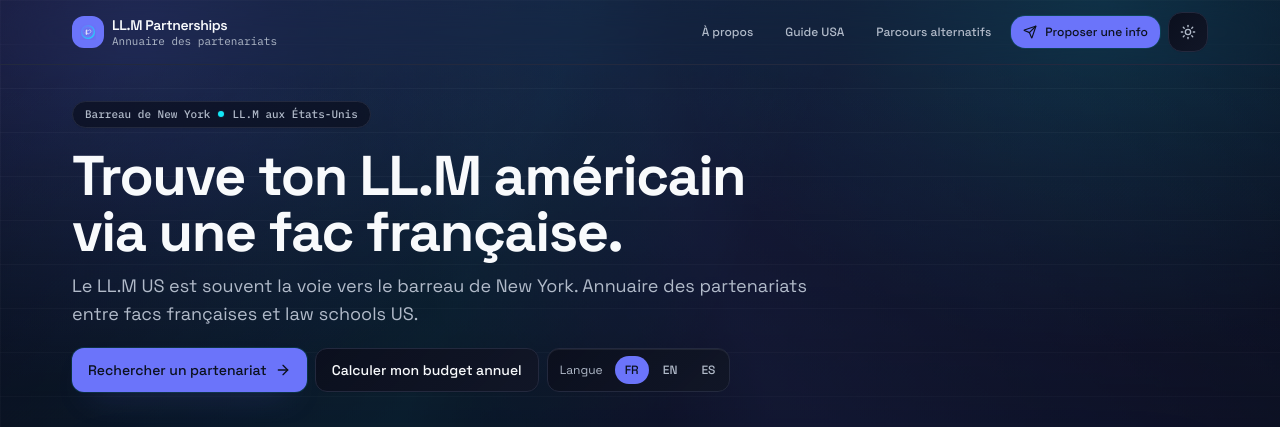
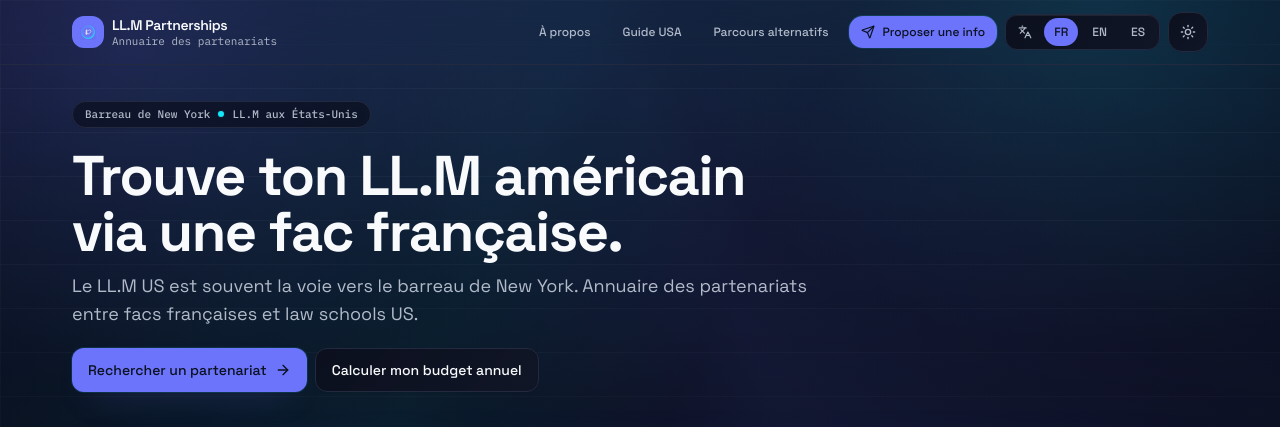
Before and after one commit to CorentinSG/llm-partnerships, a Next.js app in the folder llm-partnerships/: page / in a window 1280 px wide. Shown: the top 427 px of the page. Built offline with nearby package versions, Linux system fonts and the light colour scheme; no server answers.

Commit message:
Move language switcher into header

```diff
--- a/llm-partnerships/src/app/layout.tsx
+++ b/llm-partnerships/src/app/layout.tsx
@@ -5,6 +5,7 @@ import { IBM_Plex_Mono, Space_Grotesk } from "next/font/google"
 
 import { SiteHeader } from "@/components/site-header"
 import { GoogleAnalytics } from "@/components/analytics/google-analytics"
+import { LanguageProvider } from "@/components/language-provider"
 import { ThemeProvider } from "@/components/theme-provider"
 
 const sans = Space_Grotesk({
@@ -30,6 +31,7 @@ export default function RootLayout({ children }: { children: ReactNode }) {
     <html lang="fr" suppressHydrationWarning>
       <body className={`${sans.variable} ${mono.variable}`}>
         <ThemeProvider>
+          <LanguageProvider>
           <div className="min-h-dvh bg-background app-surface">
             <GoogleAnalytics />
             <SiteHeader />
@@ -71,6 +73,7 @@ export default function RootLayout({ children }: { children: ReactNode }) {
               </div>
             </footer>
           </div>
+          </LanguageProvider>
         </ThemeProvider>
       </body>
     </html>
--- /dev/null
+++ b/llm-partnerships/src/components/language-provider.tsx
@@ -0,0 +1,38 @@
+"use client"
+
+import * as React from "react"
+
+import type { UiLanguage } from "@/lib/text-utils"
+
+type LanguageContextValue = {
+  language: UiLanguage
+  setLanguage: (language: UiLanguage) => void
+}
+
+const LanguageContext = React.createContext<LanguageContextValue | null>(null)
+
+export function LanguageProvider({ children }: { children: React.ReactNode }) {
+  const [language, setLanguage] = React.useState<UiLanguage>("fr")
+
+  React.useEffect(() => {
+    document.documentElement.lang = language
+  }, [language])
+
+  const value = React.useMemo(() => ({ language, setLanguage }), [language])
+
+  return (
+    <LanguageContext.Provider value={value}>
+      {children}
+    </LanguageContext.Provider>
+  )
+}
+
+export function useLanguage() {
+  const context = React.useContext(LanguageContext)
+
+  if (!context) {
+    throw new Error("useLanguage must be used within LanguageProvider")
+  }
+
+  return context
+}
--- a/llm-partnerships/src/components/pages/home-page.tsx
+++ b/llm-partnerships/src/components/pages/home-page.tsx
@@ -6,6 +6,7 @@ import { ArrowRight, Filter, Search } from "lucide-react"
 import { CostSimulator } from "@/components/cost-simulator"
 import { FiltersPanel } from "@/components/filters/filters-panel"
 import { FranceMap } from "@/components/france-map"
+import { useLanguage } from "@/components/language-provider"
 import { PartnershipCard } from "@/components/partnership-card"
 import { UsMap } from "@/components/us-map"
 import { Button } from "@/components/ui/button"
@@ -134,7 +135,7 @@ export function HomePage() {
   const [filters, setFilters] = React.useState<FiltersState>(() => emptyFilters())
   const [mapMode, setMapMode] = React.useState<"fr" | "us">("fr")
   const [visibleCount, setVisibleCount] = React.useState(RESULTS_PAGE_SIZE)
-  const [language, setLanguage] = React.useState<UiLanguage>("fr")
+  const { language } = useLanguage()
   const t = pageCopy[language]
 
   const filtered = React.useMemo(
@@ -210,23 +211,6 @@ export function HomePage() {
               <Button asChild variant="secondary" className="h-11 rounded-xl">
                 <a href="#cost-estimator">{t.costCta}</a>
               </Button>
-              <div className="glass-panel inline-flex h-11 items-center gap-1 rounded-xl p-1">
-                <span className="px-2 text-xs text-muted-foreground">{t.language}</span>
-                {(["fr", "en", "es"] as UiLanguage[]).map((item) => (
-                  <button
-                    key={item}
-                    type="button"
-                    className={`rounded-lg px-2.5 py-1.5 text-xs font-medium transition-colors ${
-                      language === item
-                        ? "bg-primary text-primary-foreground"
-                        : "text-muted-foreground hover:bg-secondary hover:text-foreground"
-                    }`}
-                    onClick={() => setLanguage(item)}
-                  >
-                    {item.toUpperCase()}
-                  </button>
-                ))}
-              </div>
             </div>
           </div>
       </section>
--- a/llm-partnerships/src/components/site-header.tsx
+++ b/llm-partnerships/src/components/site-header.tsx
@@ -1,11 +1,71 @@
+"use client"
+
 import Link from "next/link"
-import { Menu, Send } from "lucide-react"
+import { Languages, Menu, Send } from "lucide-react"
 
+import { useLanguage } from "@/components/language-provider"
 import { LogoMark } from "@/components/logo"
 import { ThemeToggle } from "@/components/theme-toggle"
 import { Button } from "@/components/ui/button"
 import { Sheet, SheetContent, SheetHeader, SheetTitle, SheetTrigger } from "@/components/ui/sheet"
+import type { UiLanguage } from "@/lib/text-utils"
 import { cn } from "@/lib/utils"
+
+const languageLabels: Record<UiLanguage, string> = {
+  fr: "FR",
+  en: "EN",
+  es: "ES"
+}
+
+const languageNames: Record<UiLanguage, string> = {
+  fr: "Français",
+  en: "English",
+  es: "Español"
+}
+
+function LanguageSwitch({ compact = false }: { compact?: boolean }) {
+  const { language, setLanguage } = useLanguage()
+
+  return (
+    <div
+      className={cn(
+        "glass-panel inline-flex items-center gap-1 rounded-xl p-1",
+        compact ? "w-full justify-between" : "h-9"
+      )}
+      aria-label="Changer la langue"
+    >
+      <span
+        className={cn(
+          "inline-flex items-center gap-1.5 px-2 text-xs text-muted-foreground",
+          compact ? "min-w-20" : ""
+        )}
+      >
+        <Languages className="h-3.5 w-3.5" aria-hidden="true" />
+        {compact ? "Langue" : null}
+      </span>
+      <div className="flex items-center gap-1">
+        {(["fr", "en", "es"] as UiLanguage[]).map((item) => (
+          <button
+            key={item}
+            type="button"
+            className={cn(
+              "rounded-lg px-2.5 py-1.5 text-xs font-medium transition-colors focus-ring",
+              language === item
+                ? "bg-primary text-primary-foreground"
+                : "text-muted-foreground hover:bg-secondary hover:text-foreground",
+              compact ? "min-w-14" : ""
+            )}
+            aria-pressed={language === item}
+            aria-label={languageNames[item]}
+            onClick={() => setLanguage(item)}
+          >
+            {compact ? languageNames[item] : languageLabels[item]}
+          </button>
+        ))}
+      </div>
+    </div>
+  )
+}
 
 export function SiteHeader({ className }: { className?: string }) {
   return (
@@ -43,6 +103,7 @@ export function SiteHeader({ className }: { className?: string }) {
                 Proposer une info
               </Link>
             </Button>
+            <LanguageSwitch />
             <ThemeToggle />
           </div>
 
@@ -81,6 +142,9 @@ export function SiteHeader({ className }: { className?: string }) {
                   <Button asChild variant="ghost" className="justify-start">
                     <Link href="/alternatives">Parcours alternatifs</Link>
                   </Button>
+                  <div className="pt-3">
+                    <LanguageSwitch compact />
+                  </div>
                 </div>
               </SheetContent>
             </Sheet>
```
